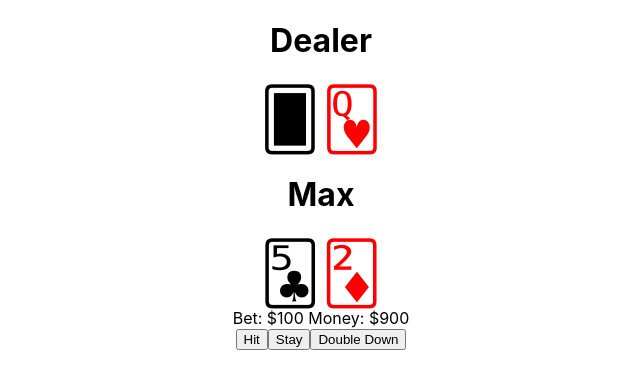
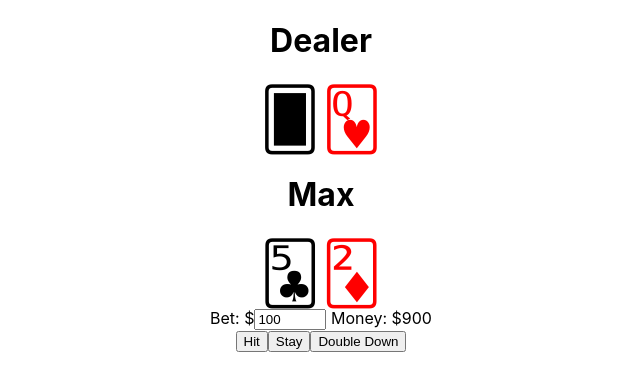
Before and after one commit to horatius83/react-blackjack, a React (Create React App) app in the folder typescript-blackjack-app/: page / in a window 1280 px wide. Shown: the top 390 px of the page, without its empty margins (319-959 px from the left). Built offline with nearby package versions, Linux system fonts and the light colour scheme.

Commit message:
Made bets updateable, but they are not being calculated correctly

```diff
--- a/typescript-blackjack-app/src/components/GameComponent.tsx
+++ b/typescript-blackjack-app/src/components/GameComponent.tsx
@@ -22,9 +22,31 @@ const stay = (hand: Hand, game: blackjack.Game, rules: blackjack.Rules, setGame:
 
 const doubleDown = (hand: Hand, game: blackjack.Game, rules: blackjack.Rules, setGame: (game: React.SetStateAction<blackjack.Game>) => void) => {
   console.log('doubleDown');
-  debugger;
   let newGame = {...game};
   blackjack.doubleDown(newGame, hand, rules);
+  setGame(newGame);
+}
+
+const changedBet = (hand: Hand, game: blackjack.Game, rules: blackjack.Rules, value: number, setGame: (game: React.SetStateAction<blackjack.Game>) => void) => {
+  console.log('changed bet');
+  if(value < rules.minimumBet) {
+    console.log(`changed bet: ${value} is less than the minimum bet of ${rules.minimumBet}`);
+    return;
+  }
+  if(value > rules.maximumBet) {
+    console.log(`changed bet: ${value} is greater than the maximum bet of ${rules.maximumBet}`);
+    return;
+  }
+  let newGame = {...game};
+  const players = newGame.players.filter(p => p.hands.filter(h => h === hand).length);
+  if(!players.length) {
+    return;
+  }
+  const player = players[0];
+  const index = player.hands.indexOf(hand);
+  hand.bet = value;
+  player.hands = [...player.hands.splice(0,index), ...player.hands.splice(index+1), hand]
+
   setGame(newGame);
 }
 
@@ -47,11 +69,13 @@ export function GameComponent() {
       return (
         <>
           <DealerComponent  cards={game.dealer.cards} showAll={true}/>
-          <HandsComponent name={
-            game.players[0].name}
+          <HandsComponent
+            name={game.players[0].name}
             hands={game.players[0].hands}
             showAll={true}
             money={game.players[0].money}
+            bets={{minimum: rules.minimumBet, maximum: rules.maximumBet}}
+            betChanged={(hand: Hand, value: number) => changedBet(hand, game, rules, value, setGame)}
             hit={(hand: Hand) => hit(hand, game, rules, setGame)}
             showHit={() => false}
             stay={(hand: Hand) => stay(hand, game, rules, setGame)}
@@ -77,6 +101,8 @@ export function GameComponent() {
             hands={game.players[0].hands}
             showAll={true}
             money={game.players[0].money}
+            bets={{minimum: rules.minimumBet, maximum: rules.maximumBet}}
+            betChanged={(hand: Hand, value: number) => changedBet(hand, game, rules, value, setGame)}
             hit={(hand: Hand) => hit(hand, game, rules, setGame)}
             showHit={(hand: Hand) => blackjack.showHit(game, hand)}
             stay={(hand: Hand) => stay(hand, game, rules, setGame)}
--- a/typescript-blackjack-app/src/components/HandsComponent.tsx
+++ b/typescript-blackjack-app/src/components/HandsComponent.tsx
@@ -10,6 +10,7 @@ export function HandsComponent(props: {
   name: string,
   showAll: boolean,
   money: number,
+  bets: {minimum: number, maximum: number},
   hit: (hand: Hand) => void,
   showHit: (hand: Hand) => boolean,
   stay: (hand: Hand) => void,
@@ -21,7 +22,8 @@ export function HandsComponent(props: {
   doubleDown: (h: Hand) => void,
   showDoubleDown: (hand: Hand) => boolean,
   showHandSummaries: () => boolean,
-  handSummary: (h: Hand) => HandResult
+  handSummary: (h: Hand) => HandResult,
+  betChanged: (h: Hand, v: number) => void
 }) {
   function getHand(hand: Hand, index: number) {
     const sliceIndex = props.showAll ? 0 : 1;
@@ -48,12 +50,22 @@ export function HandsComponent(props: {
         return null;
       }
     }
+    function betChanged(hand: Hand, event: React.FormEvent<HTMLInputElement>) {
+      props.betChanged(hand, parseInt(event.currentTarget.value))
+    }
     return (
       <>
         {displayHandSummary(hand)}
         { getCardBack() }
         { hand.cards.slice(sliceIndex).map((x,i) => <CardComponent key={index * 100 + i} card={x} />) }
-        <div>Bet: ${hand.bet} Money: ${props.money}</div>
+        <div>Bet: $<input
+          type="number"
+          min={props.bets.minimum}
+          max={Math.min(props.bets.maximum, props.bets.maximum)}
+          value={hand.bet}
+          step={10}
+          onChange={(event) => betChanged(hand, event)}
+          readOnly={hand.cards.length !== 2}></input> Money: ${props.money}</div>
         <PlayerControlsComponent
           hit={() => props.hit(hand)}
           showHit={() => props.showHit(hand)}
```
Also changed, not shown: 1 other file (tests, documents, lock files or other folders).
